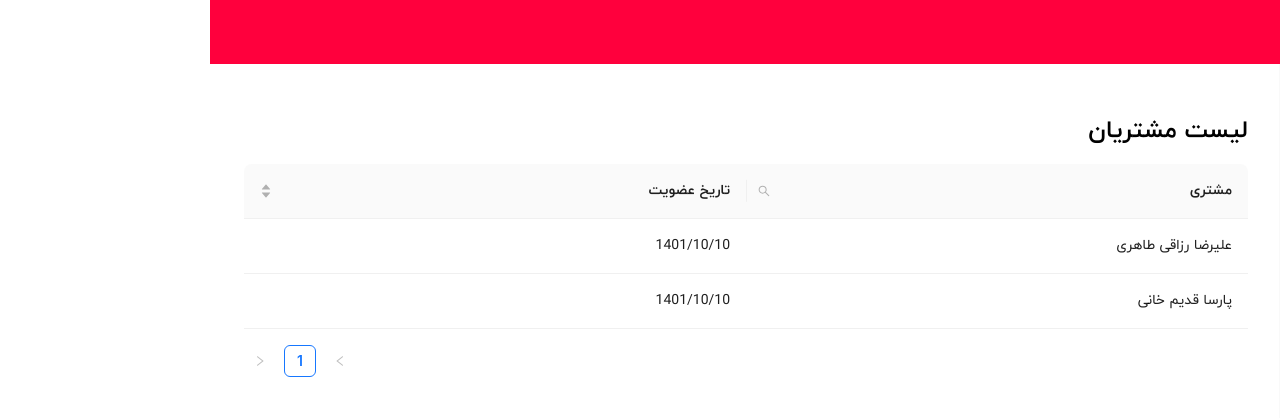
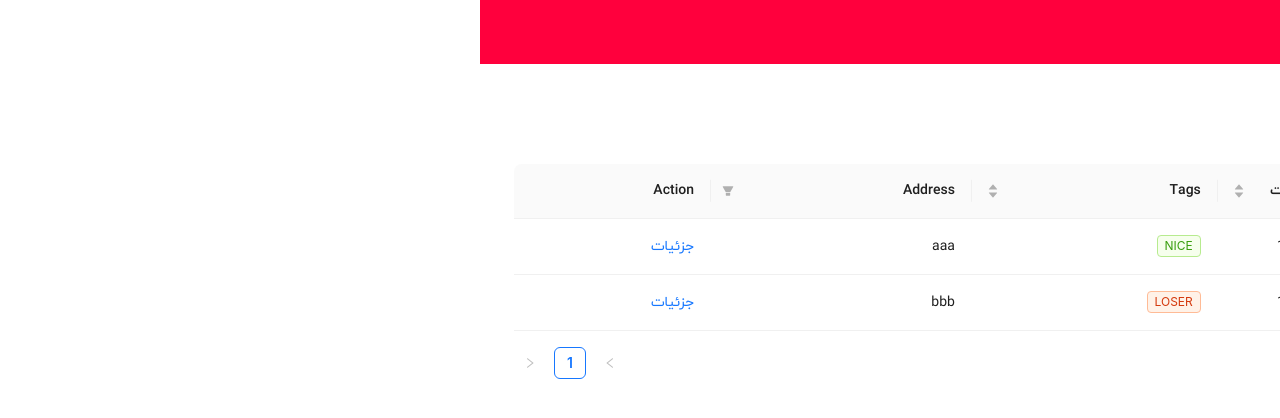
Before and after one commit to Sabamoradi/dashboard, a React (Create React App) app: page /customers in a window 1280 px wide. Shown: the top 418 px of the page. Built offline with nearby package versions, Linux system fonts and the light colour scheme.

Commit message:
add action and tags in customer page

```diff
--- a/src/domain/Customers/container/Table/index.tsx
+++ b/src/domain/Customers/container/Table/index.tsx
@@ -1,7 +1,7 @@
 import { SearchOutlined } from "@ant-design/icons";
 import { useRef } from "react";
 import type { InputRef } from "antd";
-import { Input, Table } from "antd";
+import { Input, Table, Tag, Space } from "antd";
 import type { ColumnType, ColumnsType } from "antd/es/table";
 import "./style.scss";
 import { localTexts } from "../../../../locals/text";
@@ -10,6 +10,8 @@ interface DataType {
   key: string;
   name: string;
   subsDate: string;
+  tags: string[];
+  address: string;
 }
 
 type DataIndex = keyof DataType;
@@ -19,11 +21,15 @@ const data: DataType[] = [
     key: "1",
     name: "علیرضا رزاقی طاهری",
     subsDate: "1401/10/10",
+    tags: ["nice"],
+    address:'aaa'
   },
   {
     key: "2",
     name: "پارسا قدیم خانی",
     subsDate: "1401/10/10",
+    tags: ["loser"],
+    address:'bbb'
   },
 ];
 
@@ -43,6 +49,9 @@ const CustomerTable = () => {
     ),
   });
 
+  const clickItem = () => {
+    alert("hello");
+  };
   const columns: ColumnsType<DataType> = [
     {
       title: `${localTexts.customer}`,
@@ -58,6 +67,50 @@ const CustomerTable = () => {
       width: "15%",
       sorter: true,
     },
+    {
+      title: "Tags",
+      key: "tags",
+      dataIndex: "tags",
+      sorter: true,
+      render: (tags: string[]) => (
+        <span>
+          {tags.map((tag) => {
+            let color = tag.length > 5 ? "geekblue" : "green";
+            if (tag === "loser") {
+              color = "volcano";
+            }
+            return (
+              <Tag color={color} key={tag}>
+                {tag.toUpperCase()}
+              </Tag>
+            );
+          })}
+        </span>
+      ),
+    },
+    {
+        title: 'Address',
+        dataIndex: 'address',
+        filters: [
+          {
+            text: 'London',
+            value: 'London',
+          },
+          {
+            text: 'New York',
+            value: 'New York',
+          },
+        ],
+      },
+    {
+      title: "Action",
+      key: "action",
+      render: (_, record) => (
+        <Space size="middle">
+          <a onClick={() => clickItem()}>جزئیات</a>
+        </Space>
+      ),
+    },
   ];
 
   return (
```
